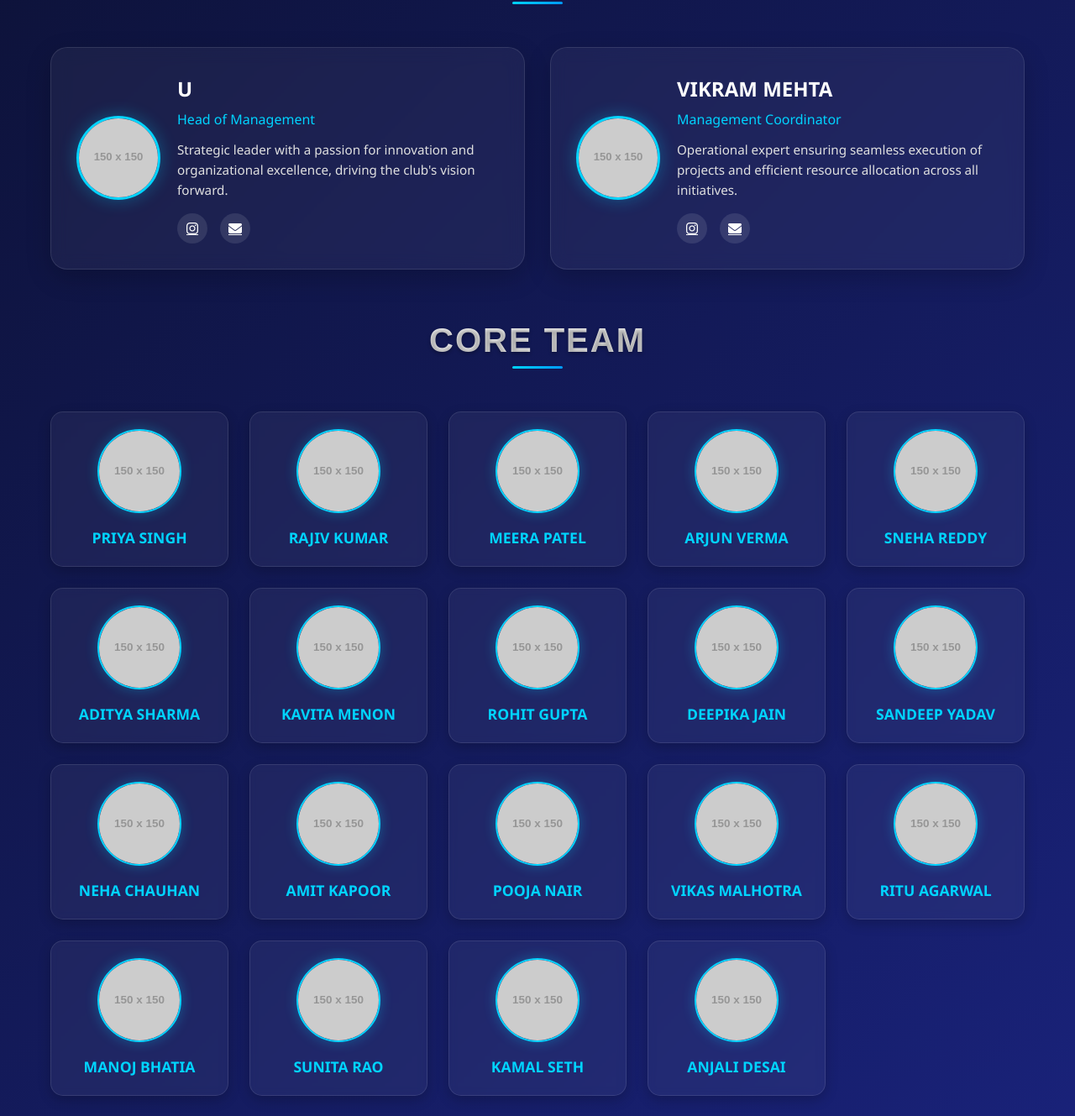
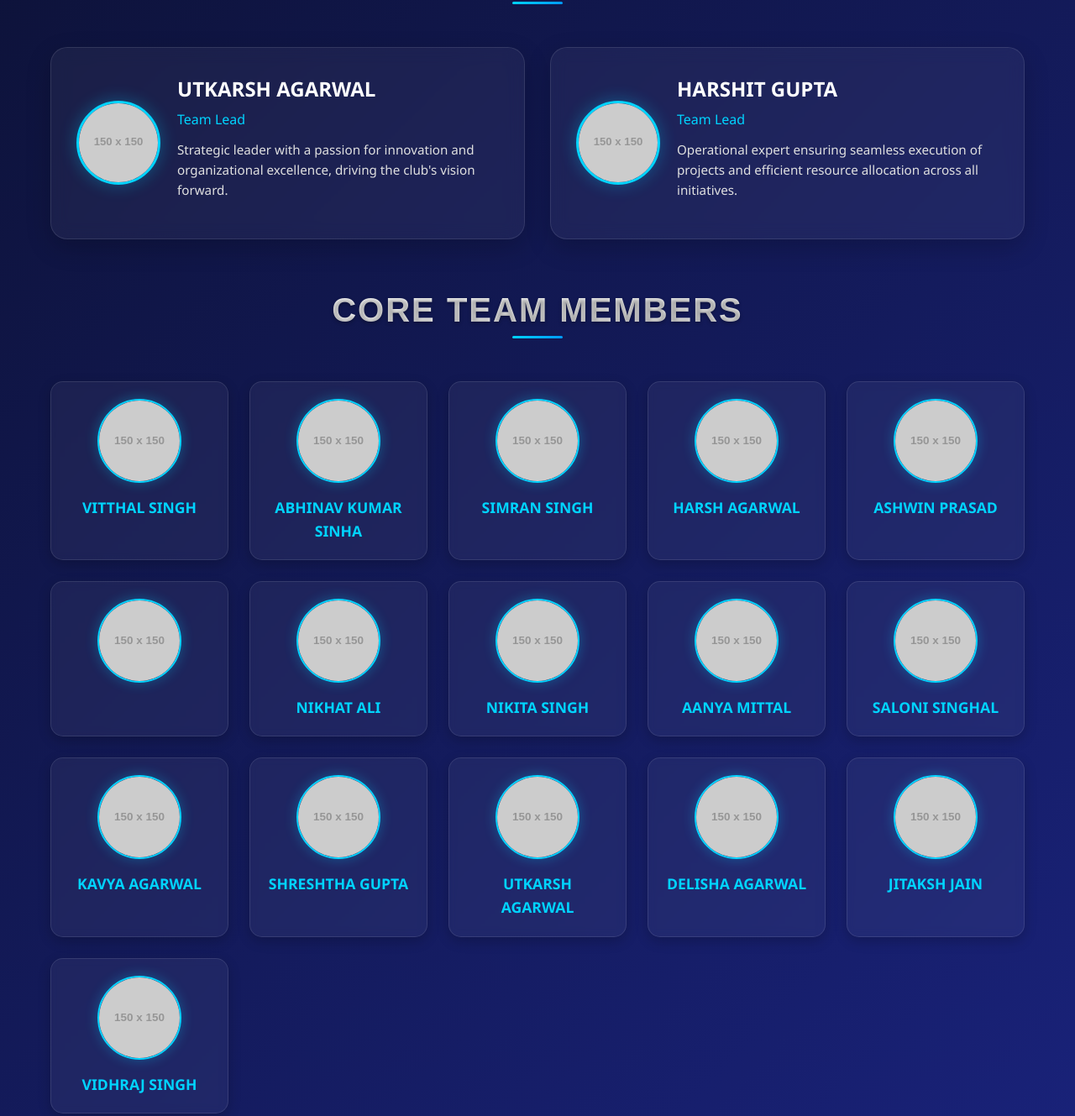
Before and after one commit to shivayBadmoss/innovation_copy, a plain HTML site: page mangment.html in a window 1280 px wide. Shown: the part 858-2187 px from the top of the page at 84% size. Drawn offline with Linux system fonts and the light colour scheme; placeholder pictures from the web are drawn by us.

Commit message:
mangment.html

```diff
--- a/mangment.html
+++ b/mangment.html
@@ -615,12 +615,10 @@
                                 <img src="https://via.placeholder.com/150" alt="Management Head">
                             </div>
                             <div class="member-info">
-                                <h3 class="member-name">U</h3>
-                                <p class="member-role">Head of Management</p>
+                                <h3 class="member-name">UTKARSH AGARWAL</h3>
+                                <p class="member-role">Team Lead</p>
                                 <p class="member-bio">Strategic leader with a passion for innovation and organizational excellence, driving the club's vision forward.</p>
                                 <div class="member-social">
-                                    <a href="https://www.instagram.com/ananya.sharma/"><i class="fab fa-instagram"></i></a>
-                                    <a href="mailto:ananya@example.com"><i class="fas fa-envelope"></i></a>
                                 </div>
                             </div>
                         </div>
@@ -631,12 +629,10 @@
                                 <img src="https://via.placeholder.com/150" alt="Management Coordinator">
                             </div>
                             <div class="member-info">
-                                <h3 class="member-name">VIKRAM MEHTA</h3>
-                                <p class="member-role">Management Coordinator</p>
+                                <h3 class="member-name">HARSHIT GUPTA</h3>
+                                <p class="member-role">Team Lead</p>
                                 <p class="member-bio">Operational expert ensuring seamless execution of projects and efficient resource allocation across all initiatives.</p>
                                 <div class="member-social">
-                                    <a href="https://www.instagram.com/vikram.mehta/"><i class="fab fa-instagram"></i></a>
-                                    <a href="mailto:vikram@example.com"><i class="fas fa-envelope"></i></a>
                                 </div>
                             </div>
                         </div>
@@ -646,126 +642,107 @@
 
             <!-- Core Team Section -->
             <div class="team-section">
-                <h2 class="team-section-title">Core Team</h2><br><br>
+                <h2 class="team-section-title">Core Team members</h2><br><br>
                 <div class="core-team-grid">
                     <div class="core-member">
                         <div class="core-member-avatar">
                             <img src="https://via.placeholder.com/150" alt="Team Member">
                         </div>
-                        <h3 class="core-member-name">PRIYA SINGH</h3>
+                        <h3 class="core-member-name">VITTHAL SINGH</h3>
                     </div>
                     <div class="core-member">
                         <div class="core-member-avatar">
                             <img src="https://via.placeholder.com/150" alt="Team Member">
                         </div>
-                        <h3 class="core-member-name">RAJIV KUMAR</h3>
+                        <h3 class="core-member-name">ABHINAV KUMAR SINHA</h3>
                     </div>
                     <div class="core-member">
                         <div class="core-member-avatar">
                             <img src="https://via.placeholder.com/150" alt="Team Member">
                         </div>
-                        <h3 class="core-member-name">MEERA PATEL</h3>
+                        <h3 class="core-member-name">SIMRAN SINGH</h3>
                     </div>
                     <div class="core-member">
                         <div class="core-member-avatar">
                             <img src="https://via.placeholder.com/150" alt="Team Member">
                         </div>
-                        <h3 class="core-member-name">ARJUN VERMA</h3>
+                        <h3 class="core-member-name">HARSH AGARWAL</h3>
                     </div>
                     <div class="core-member">
                         <div class="core-member-avatar">
                             <img src="https://via.placeholder.com/150" alt="Team Member">
                         </div>
-                        <h3 class="core-member-name">SNEHA REDDY</h3>
+                        <h3 class="core-member-name">ASHWIN PRASAD</h3>
                     </div>
                     <div class="core-member">
                         <div class="core-member-avatar">
                             <img src="https://via.placeholder.com/150" alt="Team Member">
                         </div>
-                        <h3 class="core-member-name">ADITYA SHARMA</h3>
+                        <h3 class="core-member-name"></h3>
                     </div>
                     <div class="core-member">
                         <div class="core-member-avatar">
                             <img src="https://via.placeholder.com/150" alt="Team Member">
                         </div>
-                        <h3 class="core-member-name">KAVITA MENON</h3>
+                        <h3 class="core-member-name">NIKHAT ALI</h3>
                     </div>
                     <div class="core-member">
                         <div class="core-member-avatar">
                             <img src="https://via.placeholder.com/150" alt="Team Member">
                         </div>
-                        <h3 class="core-member-name">ROHIT GUPTA</h3>
+                        <h3 class="core-member-name">NIKITA SINGH</h3>
                     </div>
                     <div class="core-member">
                         <div class="core-member-avatar">
                             <img src="https://via.placeholder.com/150" alt="Team Member">
                         </div>
-                        <h3 class="core-member-name">DEEPIKA JAIN</h3>
+                        <h3 class="core-member-name">AANYA MITTAL</h3>
                     </div>
                     <div class="core-member">
                         <div class="core-member-avatar">
                             <img src="https://via.placeholder.com/150" alt="Team Member">
                         </div>
-                        <h3 class="core-member-name">SANDEEP YADAV</h3>
+                        <h3 class="core-member-name">SALONI SINGHAL</h3>
                     </div>
                     <div class="core-member">
                         <div class="core-member-avatar">
                             <img src="https://via.placeholder.com/150" alt="Team Member">
                         </div>
-                        <h3 class="core-member-name">NEHA CHAUHAN</h3>
+                        <h3 class="core-member-name">KAVYA AGARWAL</h3>
                     </div>
                     <div class="core-member">
                         <div class="core-member-avatar">
                             <img src="https://via.placeholder.com/150" alt="Team Member">
                         </div>
-                        <h3 class="core-member-name">AMIT KAPOOR</h3>
+                        <h3 class="core-member-name">SHRESHTHA GUPTA</h3>
                     </div>
                     <div class="core-member">
                         <div class="core-member-avatar">
                             <img src="https://via.placeholder.com/150" alt="Team Member">
                         </div>
-                        <h3 class="core-member-name">POOJA NAIR</h3>
+                        <h3 class="core-member-name">UTKARSH AGARWAL</h3>
                     </div>
                     <div class="core-member">
                         <div class="core-member-avatar">
                             <img src="https://via.placeholder.com/150" alt="Team Member">
                         </div>
-                        <h3 class="core-member-name">VIKAS MALHOTRA</h3>
+                        <h3 class="core-member-name">DELISHA AGARWAL</h3>
                     </div>
                     <div class="core-member">
                         <div class="core-member-avatar">
                             <img src="https://via.placeholder.com/150" alt="Team Member">
                         </div>
-                        <h3 class="core-member-name">RITU AGARWAL</h3>
+                        <h3 class="core-member-name">JITAKSH JAIN</h3>
                     </div>
                     <div class="core-member">
                         <div class="core-member-avatar">
                             <img src="https://via.placeholder.com/150" alt="Team Member">
                         </div>
-                        <h3 class="core-member-name">MANOJ BHATIA</h3>
-                    </div>
-                    <div class="core-member">
-                        <div class="core-member-avatar">
-                            <img src="https://via.placeholder.com/150" alt="Team Member">
-                        </div>
-                        <h3 class="core-member-name">SUNITA RAO</h3>
-                    </div>
-                    <div class="core-member">
-                        <div class="core-member-avatar">
-                            <img src="https://via.placeholder.com/150" alt="Team Member">
-                        </div>
-                        <h3 class="core-member-name">KAMAL SETH</h3>
-                    </div>
-                    <div class="core-member">
-                        <div class="core-member-avatar">
-                            <img src="https://via.placeholder.com/150" alt="Team Member">
-                        </div>
-                        <h3 class="core-member-name">ANJALI DESAI</h3>
+                        <h3 class="core-member-name">VIDHRAJ SINGH</h3>
                     </div>
                 </div>
             </div>
         </div>
-
         <div class="back-button-container">
             <a href="#" id="backToHomeFromTeam" class="sexy-back-button">
                 <i class="fas fa-arrow-left"></i>
```
